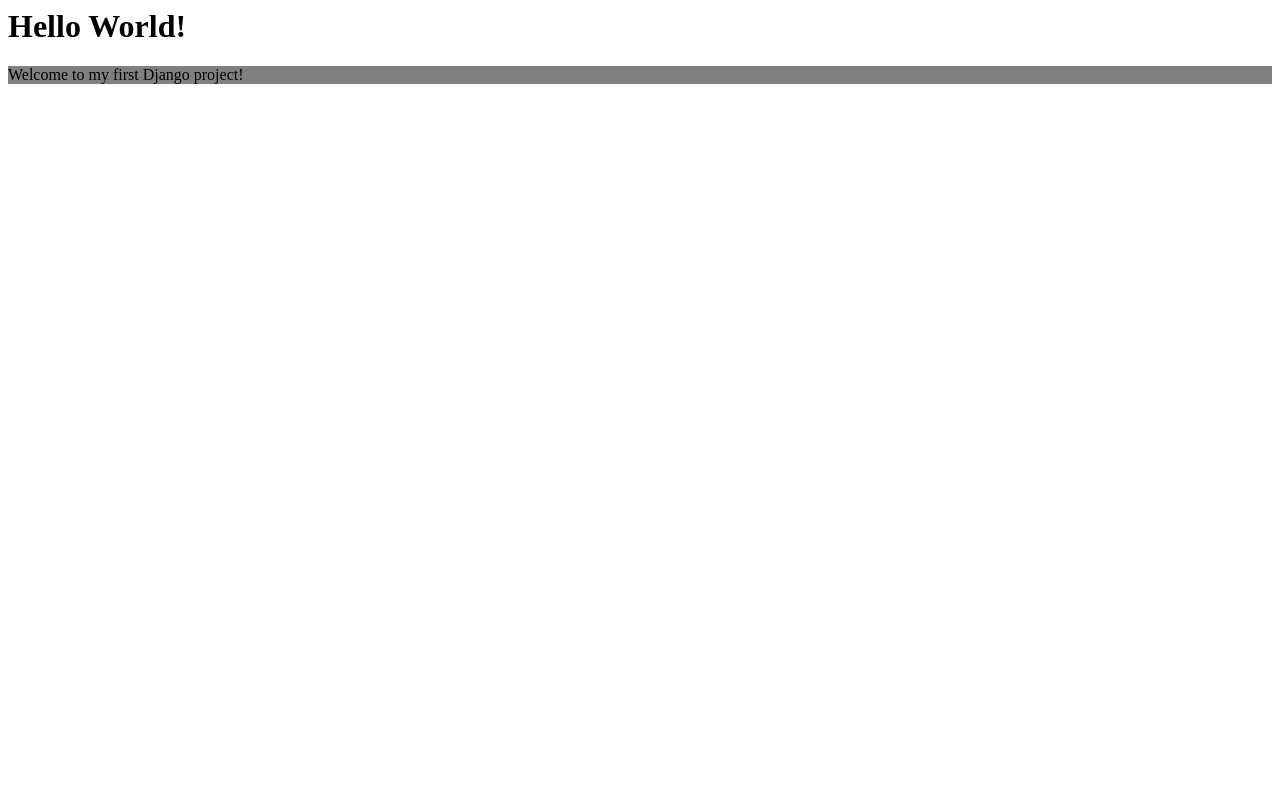
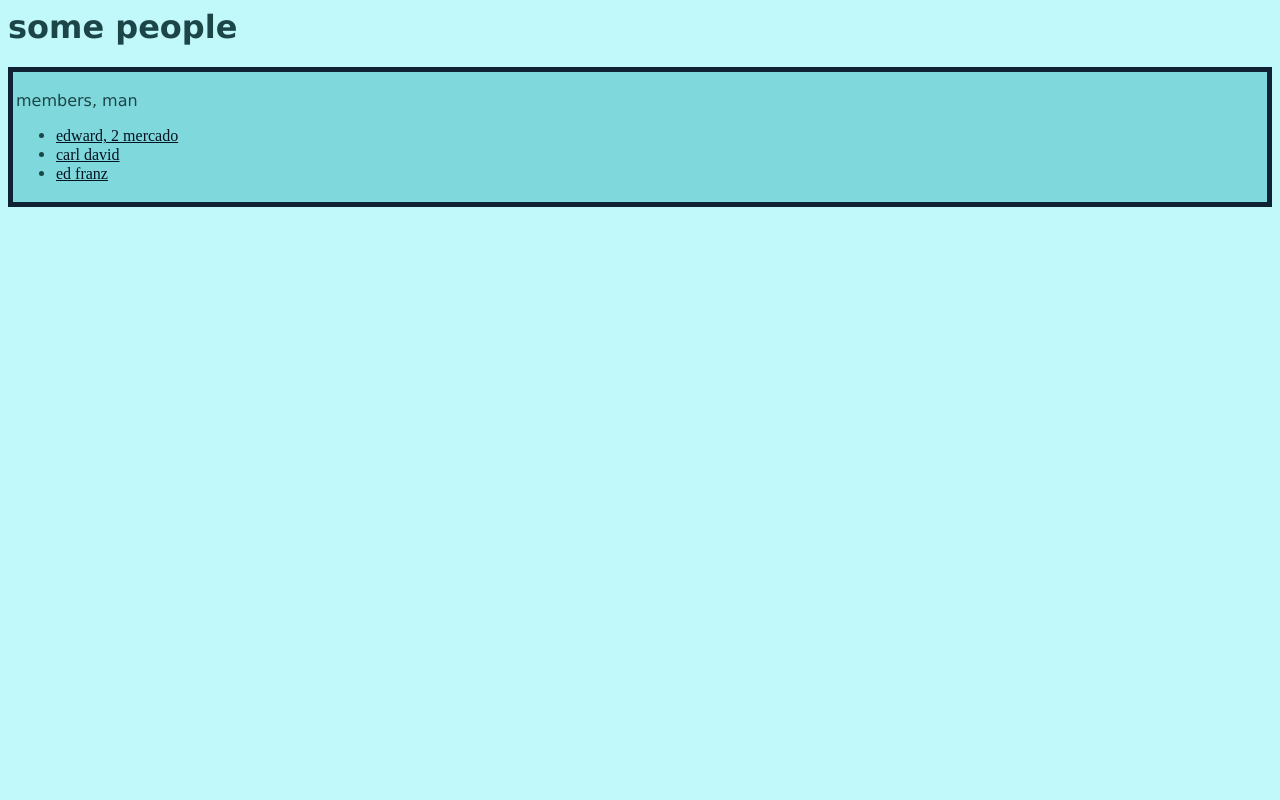
Before and after one commit to Edward-Mercado/django-testing, a Django app: page /members/ in a window 1280 px wide. Run offline with Django 5.2, Linux system fonts and the light colour scheme; data comes from the database, SQL or seed files in the repository; both versions use the stored data as it was after the commit; parts of the project's set-up code (start-up, migrations or seed data) failed here and were passed over.

Commit message:
at the mountain of stupidity

```diff
--- a/my_tennis_club/members/models.py
+++ b/my_tennis_club/members/models.py
@@ -3,3 +3,5 @@ from django.db import models
 class Member(models.Model):
   firstname = models.CharField(max_length=255)
   lastname = models.CharField(max_length=255)
+  phone = models.IntegerField(null=True)
+  date_of_birth = models.DateField(null=True)
--- /dev/null
+++ b/my_tennis_club/members/static/styles.css
@@ -0,0 +1,28 @@
+body {
+    background-color: #C1F8FA;
+    color: #1C4547;
+    font-family: Verdana, Geneva, Tahoma, sans-serif
+}
+
+ul a:hover span {
+    color: rgb(35, 112, 255) !important;
+}
+
+.div2 {
+   background-color: #7fd8db;
+   border-color: #0e2233;
+   border-width: 5px;
+   border-style: solid;
+   padding: 3px;
+   color: #1C4547;
+   font-family: Verdana, Geneva, Tahoma, sans-serif
+}
+
+a {
+    color: #041320;
+    font-family: 'Times New Roman', Times, serif;
+}
+a:hover {
+    color: #0a3fb1;
+    font-family: 'Times New Roman', Times, sans-serif;
+}
--- a/my_tennis_club/members/templates/index.html
+++ b/my_tennis_club/members/templates/index.html
@@ -1,10 +1,17 @@
 <html>
 <body>
-
-<h1>Hello World!</h1>
-<div style="background-color: gray">
-<p>Welcome to my first Django project!</p>
+<head>
+    {% load static %}
+    <link rel="stylesheet" href="{% static 'styles.css' %}">
+</head>
+<h1> some people </h1>
+<div class="div2">
+<p> members, man </p>
+<ul>
+{% for x in mymembers %}
+ <li><a href="details/{{ x.id }}">{{ x.firstname }} {{ x.lastname }}</a></li>
+{% endfor %}
+</ul>
 </div>
-
 </body>
 </html>
--- a/my_tennis_club/members/urls.py
+++ b/my_tennis_club/members/urls.py
@@ -4,4 +4,5 @@ from . import views
 
 urlpatterns = [
     path('members/', views.members, name='members'),
+    path('members/details/<int:id>', views.details, name='details'),
 ]
--- a/my_tennis_club/members/views.py
+++ b/my_tennis_club/members/views.py
@@ -1,7 +1,20 @@
 from django.shortcuts import render
 from django.http import HttpResponse
 from django.template import loader
+from .models import Member
 
 def members(request):
+  mymembers = Member.objects.all().values()
   template = loader.get_template('index.html')
-  return HttpResponse(template.render())
+  context = {
+    'mymembers': mymembers,
+  }
+  return HttpResponse(template.render(context, request))
+
+def details(request, id):
+  mymember = Member.objects.get(id=id)
+  template = loader.get_template('details.html')
+  context = {
+    'mymember': mymember,
+  }
+  return HttpResponse(template.render(context, request))
```
Also changed, not shown: my_tennis_club/members/templates/details.html (added, +16 -0 lines), my_tennis_club/db.sqlite3, my_tennis_club/members/apps.py (line endings or trailing spaces), my_tennis_club/members/migrations/0001_initial.py, my_tennis_club/members/migrations/0002_member_date_of_birth_member_phone.py (added), my_tennis_club/members/migrations/0002_remove_member_dob_remove_member_phone.py (deleted).
